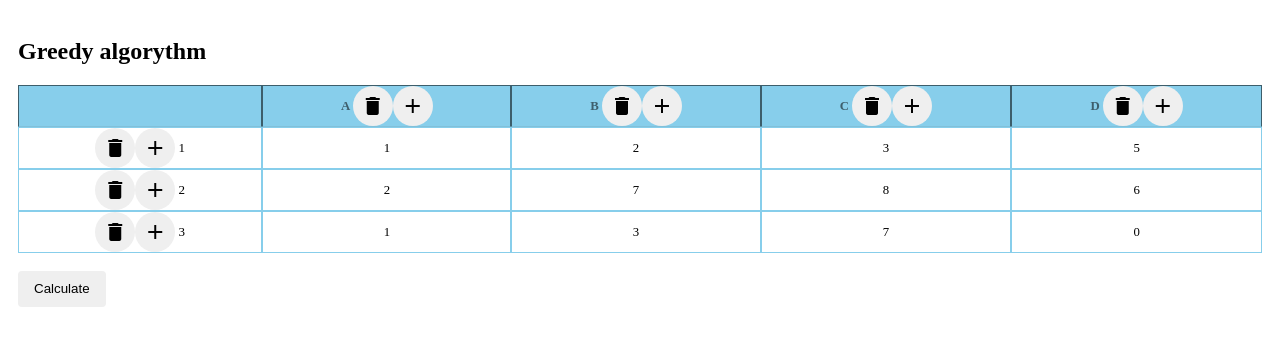
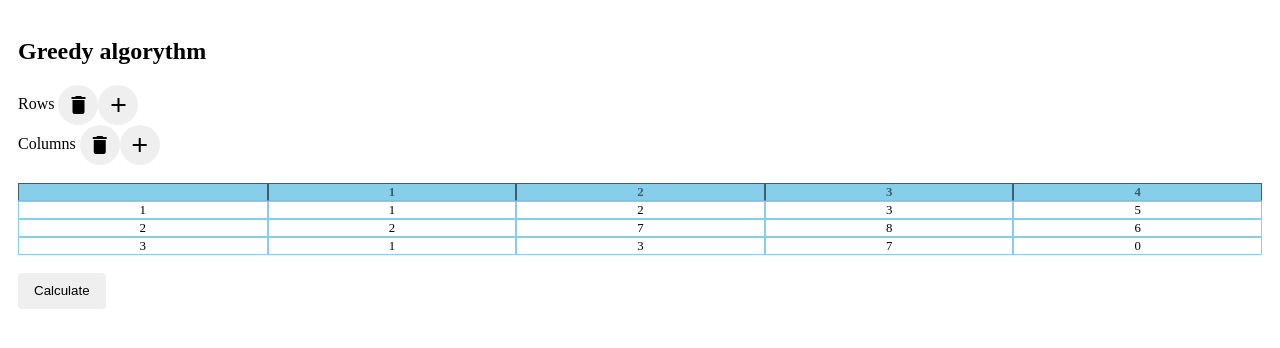
Before and after one commit to TanyaMykhnevych/GreedyOptimization, an Angular app: page / in a window 1280 px wide. Shown: the top 348 px of the page. Built offline with nearby package versions, Linux system fonts and the light colour scheme.

Commit message:
New table

```diff
--- a/src/app/app.component.ts
+++ b/src/app/app.component.ts
@@ -53,10 +53,9 @@ export class AppComponent {
 
   private _getLastMatrixColumn(array: number[][]): number[] {
     const result = [];
-    for (let i = 0; i < array[0].length - 1; i++) {
+    for (let i = 0; i < array.length - 1; i++) {
       result[i] = array[i][array[0].length - 1];
     }
-    result.splice(-1, 1);
 
     return result;
   }
--- a/src/app/components/table/table.component.html
+++ b/src/app/components/table/table.component.html
@@ -1,20 +1,30 @@
 <div class="pageContiner">
+    <div>
+        Rows
+        <button mat-icon-button (click)="deleteRow()">
+            <mat-icon>delete</mat-icon>
+        </button>
+        <button mat-icon-button (click)="addRow()">
+            <mat-icon>add</mat-icon>
+        </button>
+    </div>
+    <div>
+        Columns
+        <button mat-icon-button (click)="deleteColumn(cindex)">
+            <mat-icon>delete</mat-icon>
+        </button>
+        <button mat-icon-button (click)="addColumn(cindex)">
+            <mat-icon>add</mat-icon>
+        </button>
+    </div>
 
+    <br/>
     <mat-table [dataSource]="dataSource" class="mat-elevation-z8">
-
         <ng-container matColumnDef=" ">
-            <mat-header-cell *matHeaderCellDef></mat-header-cell>
+            <mat-header-cell *matHeaderCellDef>
+            </mat-header-cell>
             <mat-cell *matCellDef="let row; let rIndex = index;">
-
                 <a class="header-value"> {{header}} </a>
-                <!--Input tag the only show up when editpointer col and row equal to the location of the cell-->
-
-                <button mat-icon-button (click)="deleteRow(rIndex)">
-                    <mat-icon>delete</mat-icon>
-                </button>
-                <button mat-icon-button (click)="addRow(rIndex)">
-                    <mat-icon>add</mat-icon>
-                </button>
                 {{rIndex + 1}}
             </mat-cell>
         </ng-container>
@@ -22,16 +32,7 @@
         <ng-container *ngFor="let header of displayedColumns  | slice:1:displayedColumns.length; index as cindex"
             [cdkColumnDef]="header">
             <mat-header-cell *matHeaderCellDef>
-
                 <a class="header-value"> {{header}} </a>
-
-                <button mat-icon-button (click)="deleteColumn(cindex)">
-                    <mat-icon>delete</mat-icon>
-                </button>
-                <button mat-icon-button (click)="addColumn(cindex)">
-                    <mat-icon>add</mat-icon>
-                </button>
-
             </mat-header-cell>
 
             <!-- when switch function is called then the value of editpointer and trucker will change accordingly
@@ -42,7 +43,8 @@
                if editpointer col and row equal to cindex and rindex than switch to input-->
                 <a *ngIf="editor.editPointer.col != cindex || editor.editPointer.row != rindex" class="cell-value">
                     {{element[cindex]}} </a>
-                <input  type="number" matInput *ngIf="editor.editPointer.col === cindex && editor.editPointer.row === rindex"
+                <input type="number" matInput
+                    *ngIf="editor.editPointer.col === cindex && editor.editPointer.row === rindex"
                     [(ngModel)]="element[cindex]" #value="ngModel" name="value">
             </mat-cell>
         </ng-container>
@@ -50,5 +52,4 @@
         <mat-header-row *matHeaderRowDef="displayedColumns"></mat-header-row>
         <mat-row *matRowDef="let row; columns: displayedColumns;"></mat-row>
     </mat-table>
-
 </div>
--- a/src/app/components/table/table.component.scss
+++ b/src/app/components/table/table.component.scss
@@ -31,6 +31,7 @@
         cursor: auto;
       }
       > .mat-cell {
+        max-width: 10px;
         display: table-cell;
         border: 1px solid skyblue;
         padding: 0 0.5em;
@@ -60,3 +61,8 @@
       color: rgb(0, 105, 146)
     }
   }
+
+  input{
+    font-size: 1vw;
+    max-width: 50px;
+  }
--- a/src/app/components/table/table.component.ts
+++ b/src/app/components/table/table.component.ts
@@ -12,7 +12,7 @@ export class TableComponent {
 
     @Input() public set data(data: number[][]) {
         this.dataSource = new MatTableDataSource(data);
-        Array.from(Array(data[0].length).keys()).map(d => this.displayedColumns.push(String.fromCharCode(65 + d)));
+        Array.from(Array(data[0].length + 1).keys()).map(d => { if (d) { this.displayedColumns.push(d.toString()); } });
     }
 
     public editor = {
@@ -23,104 +23,49 @@ export class TableComponent {
         },
     };
 
-    public deleteColumn(cindex: number): void {
-        // keep the length of columns to loop the data with later
-        const columnsLength = this.displayedColumns.length;
-
-        // prevent deleting all headers.
+    public deleteColumn(): void {
         if (this.displayedColumns.length === 1) {
             console.log('Cannot delete all headers.');
             return;
         }
 
-        // delete specific header
-        this.displayedColumns.splice(cindex + 1, 1);
+        this.displayedColumns.splice(-1, 1);
 
-        // adjust header's names.
-        for (let i = 0; i < this.displayedColumns.length - 1; i++) {
-            this.displayedColumns[i + 1] = String.fromCharCode(65 + i);
+        const tempDataSource = [...this.dataSource.data];
+
+        for (let i = 0; i < tempDataSource.length - 1; i++) {
+            tempDataSource[i].splice(-1, 1);
         }
 
-        let newRow = [];
-        const newDataSource = [];
-        // loop dataSource and copy every value exept the one in deleted column
-        for (let i = 0; i < this.dataSource.data.length; i++) {
-            for (let j = 0; j < columnsLength; j++) {
-                if (j !== cindex) { // if doesn't equal the deleted header than copy
-                    newRow.push(this.dataSource.data[i][j]);
-                }
-            }
-            newDataSource.push(newRow);
-            newRow = [];
+        this.dataSource.data = tempDataSource;
+    }
+
+    public addColumn(): void {
+        this.displayedColumns.push((+this.displayedColumns[this.displayedColumns.length - 1] + 1).toString());
+        const tempDataSource = [...this.dataSource.data];
+
+        for (let i = 0; i < tempDataSource.length; i++) {
+            tempDataSource[i].push(0);
         }
 
-        this.dataSource.data = newDataSource;
+        this.dataSource.data = tempDataSource;
     }
 
-    public addColumn(cindex: number): void {
-        // add header to displayedColumn
-        if (cindex !== 0) {
-            this.displayedColumns.splice(cindex, 0, undefined);
-        } else { // if first header then we need to make sure we don't delete the header with rows number
-            this.displayedColumns.splice(cindex + 1, 0, undefined);
-        }
-
-        // adjust header.
-        for (let i = 0; i < this.displayedColumns.length - 1; i++) {
-            this.displayedColumns[i + 1] = String.fromCharCode(65 + i);
-        }
-
-        // insert rows for new header
-        let tempColArray = new Array();
-        const dataSourceTemp = new Array();
-        for (let r = 0; r < this.dataSource.data.length; r++) {
-            for (let c = 0; c < this.displayedColumns.length - 1; c++) {
-                if (cindex === c) { // if equal new header index then add new cell too
-                    tempColArray.push(0);
-                    tempColArray.push(this.dataSource.data[r][c] ? this.dataSource.data[r][c] : 0);
-                } else {
-                    tempColArray.push(this.dataSource.data[r][c] ? this.dataSource.data[r][c] : 0);
-                }
-            }
-            dataSourceTemp.push(tempColArray);
-            tempColArray = new Array();
-        }
-        this.dataSource.data = dataSourceTemp;
-    }
-
-    public deleteRow(rIndex: number): void {
-        // prevent user from deleting all rows
+    public deleteRow(): void {
         if (this.dataSource.data.length === 1) {
             console.log('Cannot delete all rows.');
             return;
         }
 
-        const tempDataSource = new Array();
-        // insert empty cells for new row
-        // look for the right row to edit
-        for (let i = 0; i < this.dataSource.data.length; i++) {
-            if (rIndex !== i) { // when not the index if deleted row then copy
-                tempDataSource.push(this.dataSource.data[i]);
-            }
-        }
+        const tempDataSource = [...this.dataSource.data];
+        tempDataSource.splice(-1, 1);
+
         this.dataSource.data = tempDataSource;
     }
 
-    public addRow(rIndex: number): void {
-        const newArr: number[] = [].concat(... new Array(this.displayedColumns.length).fill([0]));
-
-        const tempDataSource = new Array();
-
-        // insert empty cells for new row
-        // look for the right row to edit
-        for (let i = 0; i < this.dataSource.data.length; i++) {
-            if (rIndex === i) { // if row index equal the index of clicked add button then add new header
-                tempDataSource.push(this.dataSource.data[i]);
-                tempDataSource.push(newArr);
-            } else {
-                tempDataSource.push(this.dataSource.data[i]);
-            }
-        }
+    public addRow(): void {
+        const tempDataSource = [...this.dataSource.data];
+        tempDataSource[tempDataSource.length] = [].concat(... new Array(this.displayedColumns.length - 1).fill([0]));
         this.dataSource.data = tempDataSource;
     }
 
```
